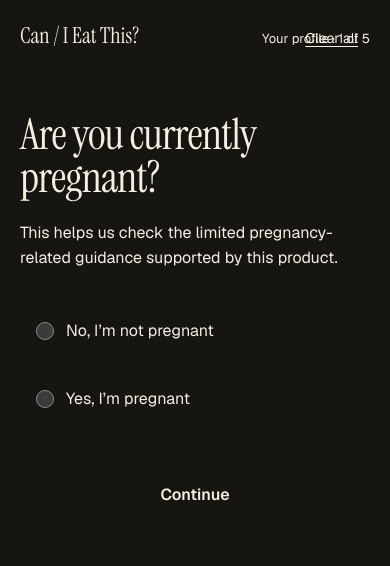
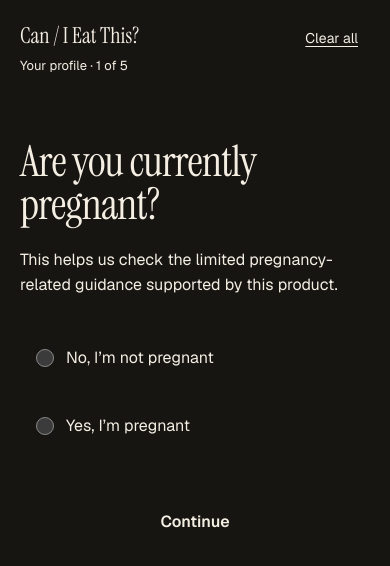
Before and after one commit to kennethlee0502/Whatcanieat, a Next.js app: page /app in a window 390 px wide. Both pictures are taken after a click on the button "Create my profile". Shown: the top 566 px of the page. Built offline with nearby package versions, Linux system fonts and the light colour scheme.

Commit message:
fix style

```diff
--- a/src/app/app/profile-setup.module.css
+++ b/src/app/app/profile-setup.module.css
@@ -322,6 +322,14 @@
   text-underline-offset: 0.2em;
 }
 
+@media (max-width: 35.999rem) {
+  .header {
+    flex-direction: column;
+    align-items: flex-start;
+    gap: var(--space-2);
+  }
+}
+
 .srOnly {
   position: absolute;
   width: 1px;
```
